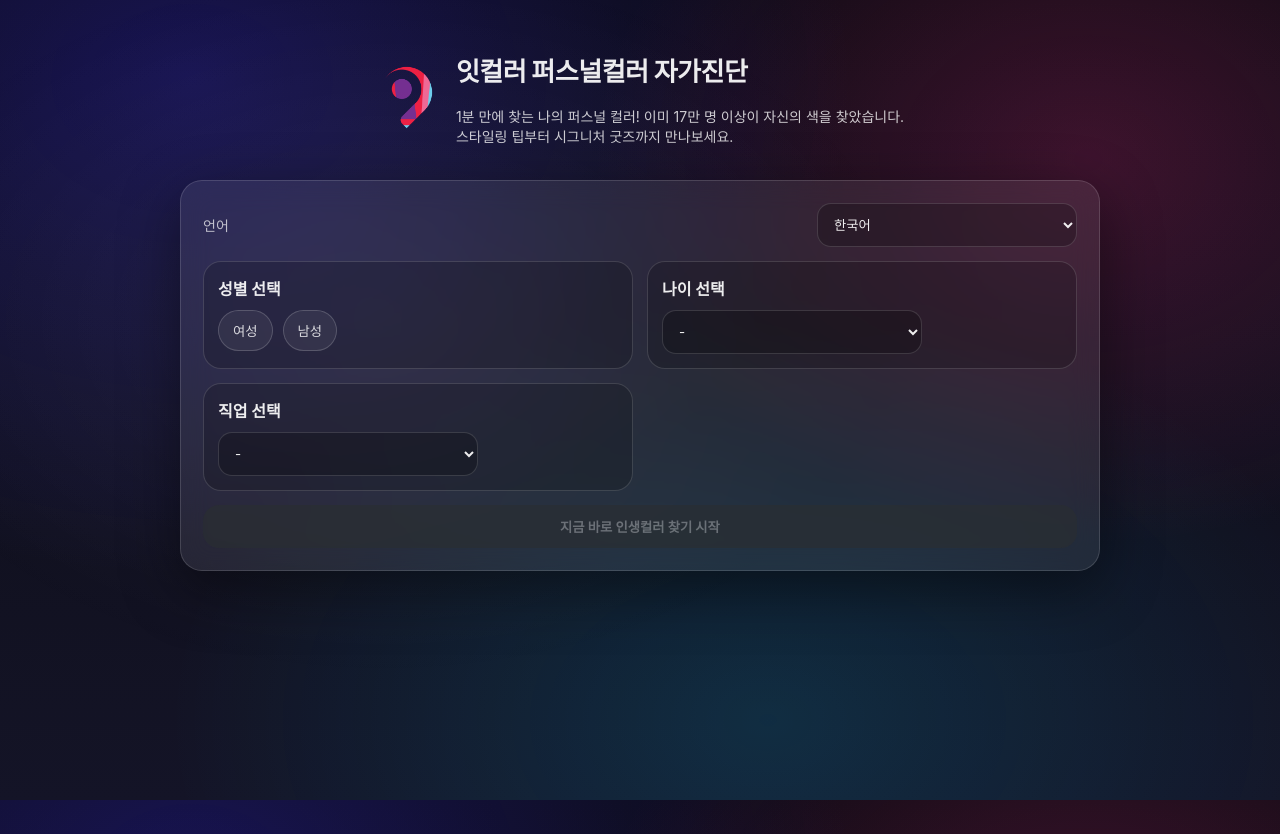
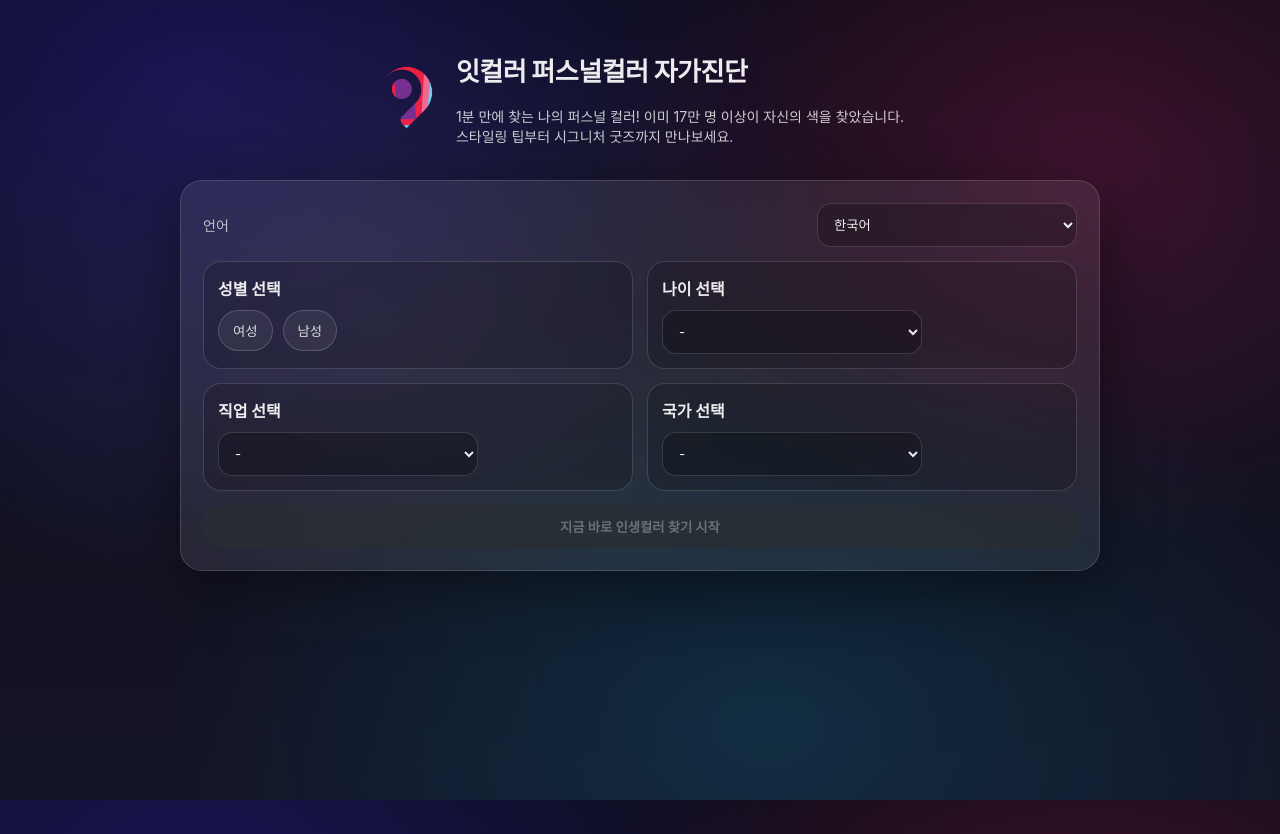
Before and after one commit to itcolor111-dev/personal-color-test, a React (Vite) app: page / in a window 1280 px wide. Both pictures are taken after a click on the button "START👆🏻". Built offline with nearby package versions, Linux system fonts and the light colour scheme; a web font is replaced by a local one.

Commit message:
Add country selection

```diff
--- a/src/App.jsx
+++ b/src/App.jsx
@@ -4,7 +4,16 @@
 
 import questionsFemale from "./data/questions_female";
 import questionsMale from "./data/questions_male";
-import { AGE_OPTIONS, CONFIG, JOB_OPTIONS, LANGS, UI, RESULT_PAGE, RESULT_VIEW_I18N } from "./data/meta";
+import {
+  AGE_OPTIONS,
+  CONFIG,
+  COUNTRY_OPTIONS,
+  JOB_OPTIONS,
+  LANGS,
+  UI,
+  RESULT_PAGE,
+  RESULT_VIEW_I18N,
+} from "./data/meta";
 
 
 function buildAnswersText(answersMap, qMap, lang) {
@@ -453,6 +462,7 @@
   const [gender, setGender] = useState(null); // "female" | "male"
   const [age, setAge] = useState("");
   const [job, setJob] = useState("");
+  const [country, setCountry] = useState("");
 
   // 진행
   const [started, setStarted] = useState(false);
@@ -527,7 +537,11 @@
   const t = UI[lang];
   const rt = RESULT_PAGE[lang];
   const isValidPick = (v) => v && v !== "-" && v !== "—";
-  const canStart = !!gender && isValidPick(age) && isValidPick(job);
+  const canStart =
+    !!gender &&
+    isValidPick(age) &&
+    isValidPick(job) &&
+    isValidPick(country);
 
 
   const total = 15;
@@ -675,6 +689,7 @@
           gender,
           age,
           job,
+          country,
 
           // 원본 데이터
           answers: nextAnswers,
@@ -721,6 +736,7 @@
       gender,
       age,
       job,
+      country,
       answers,
       scores,
       resultType,
@@ -959,6 +975,23 @@
                     ))}
                   </select>
                 </div>
+                <div className="block">
+                  <div className="blockTitle">{t.country}</div>
+
+                  <select
+                    className="select"
+                    value={country}
+                    onChange={(e) => setCountry(e.target.value)}
+                  >
+                    <option value="">-</option>
+
+                    {COUNTRY_OPTIONS[lang].map((v) => (
+                      <option key={v} value={v}>
+                        {v}
+                      </option>
+                    ))}
+                  </select>
+                </div>
               </div>
 
               <button type="button" className="btn primary" disabled={!canStart} onClick={startQuiz}>
--- a/src/data/meta.js
+++ b/src/data/meta.js
@@ -29,6 +29,132 @@
     zh: ["学生", "上班族", "公务员", "自由职业", "个体经营", "全职主妇", "其他"],
 };
 
+export const COUNTRY_OPTIONS = {
+    ko: [
+        "대한민국",
+        "미국",
+        "일본",
+        "중국",
+        "대만",
+        "홍콩",
+        "싱가포르",
+        "베트남",
+        "태국",
+        "캐나다",
+        "호주",
+        "영국",
+        "프랑스",
+        "독일",
+        "이탈리아",
+        "스페인",
+        "네덜란드",
+        "스위스",
+        "인도",
+        "인도네시아",
+        "말레이시아",
+        "필리핀",
+        "뉴질랜드",
+        "아랍에미리트",
+        "사우디아라비아",
+        "멕시코",
+        "브라질",
+        "기타",
+    ],
+
+    en: [
+        "South Korea",
+        "United States",
+        "Japan",
+        "China",
+        "Taiwan",
+        "Hong Kong",
+        "Singapore",
+        "Vietnam",
+        "Thailand",
+        "Canada",
+        "Australia",
+        "United Kingdom",
+        "France",
+        "Germany",
+        "Italy",
+        "Spain",
+        "Netherlands",
+        "Switzerland",
+        "India",
+        "Indonesia",
+        "Malaysia",
+        "Philippines",
+        "New Zealand",
+        "United Arab Emirates",
+        "Saudi Arabia",
+        "Mexico",
+        "Brazil",
+        "Other",
+    ],
+
+    ja: [
+        "韓国",
+        "アメリカ",
+        "日本",
+        "中国",
+        "台湾",
+        "香港",
+        "シンガポール",
+        "ベトナム",
+        "タイ",
+        "カナダ",
+        "オーストラリア",
+        "イギリス",
+        "フランス",
+        "ドイツ",
+        "イタリア",
+        "スペイン",
+        "オランダ",
+        "スイス",
+        "インド",
+        "インドネシア",
+        "マレーシア",
+        "フィリピン",
+        "ニュージーランド",
+        "アラブ首長国連邦",
+        "サウジアラビア",
+        "メキシコ",
+        "ブラジル",
+        "その他",
+    ],
+
+    zh: [
+        "韩国",
+        "美国",
+        "日本",
+        "中国",
+        "台湾",
+        "香港",
+        "新加坡",
+        "越南",
+        "泰国",
+        "加拿大",
+        "澳大利亚",
+        "英国",
+        "法国",
+        "德国",
+        "意大利",
+        "西班牙",
+        "荷兰",
+        "瑞士",
+        "印度",
+        "印度尼西亚",
+        "马来西亚",
+        "菲律宾",
+        "新西兰",
+        "阿联酋",
+        "沙特阿拉伯",
+        "墨西哥",
+        "巴西",
+        "其他",
+    ],
+};
+
 export const UI = {
     ko: {
         title: "잇컬러 퍼스널컬러 자가진단",
@@ -39,6 +165,7 @@
         male: "남성",
         age: "나이 선택",
         job: "직업 선택",
+        country: "국가 선택",
         start: "지금 바로 인생컬러 찾기 시작",
         back: "이전",
         restart: "처음으로",
@@ -55,6 +182,7 @@
         male: "Male",
         age: "Age group",
         job: "Occupation",
+        country: "Country",
         start: "Find your life color now",
         back: "Back",
         restart: "Home",
@@ -71,6 +199,7 @@
         male: "男性",
         age: "年代",
         job: "職業",
+        country: "国を選択",
         start: "今すぐ人生カラーを見つける",
         back: "戻る",
         restart: "最初へ",
@@ -87,6 +216,7 @@
         male: "男性",
         age: "年龄段",
         job: "职业",
+        country: "选择国家",
         start: "立即开始寻找你的人生色彩",
         back: "上一题",
         restart: "首页",
```
Also changed, not shown: 3 other files (tests, documents, lock files or other folders).
